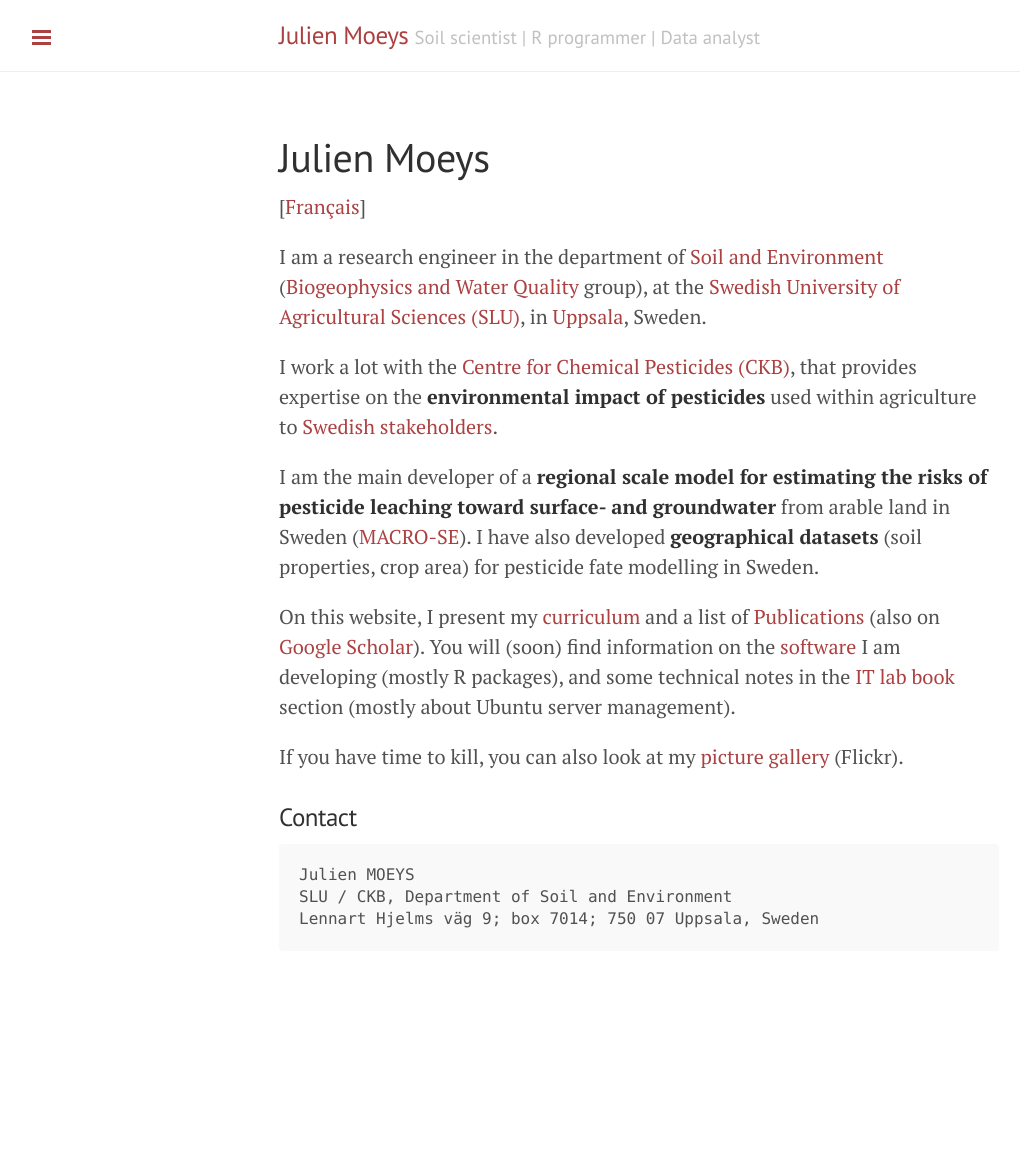
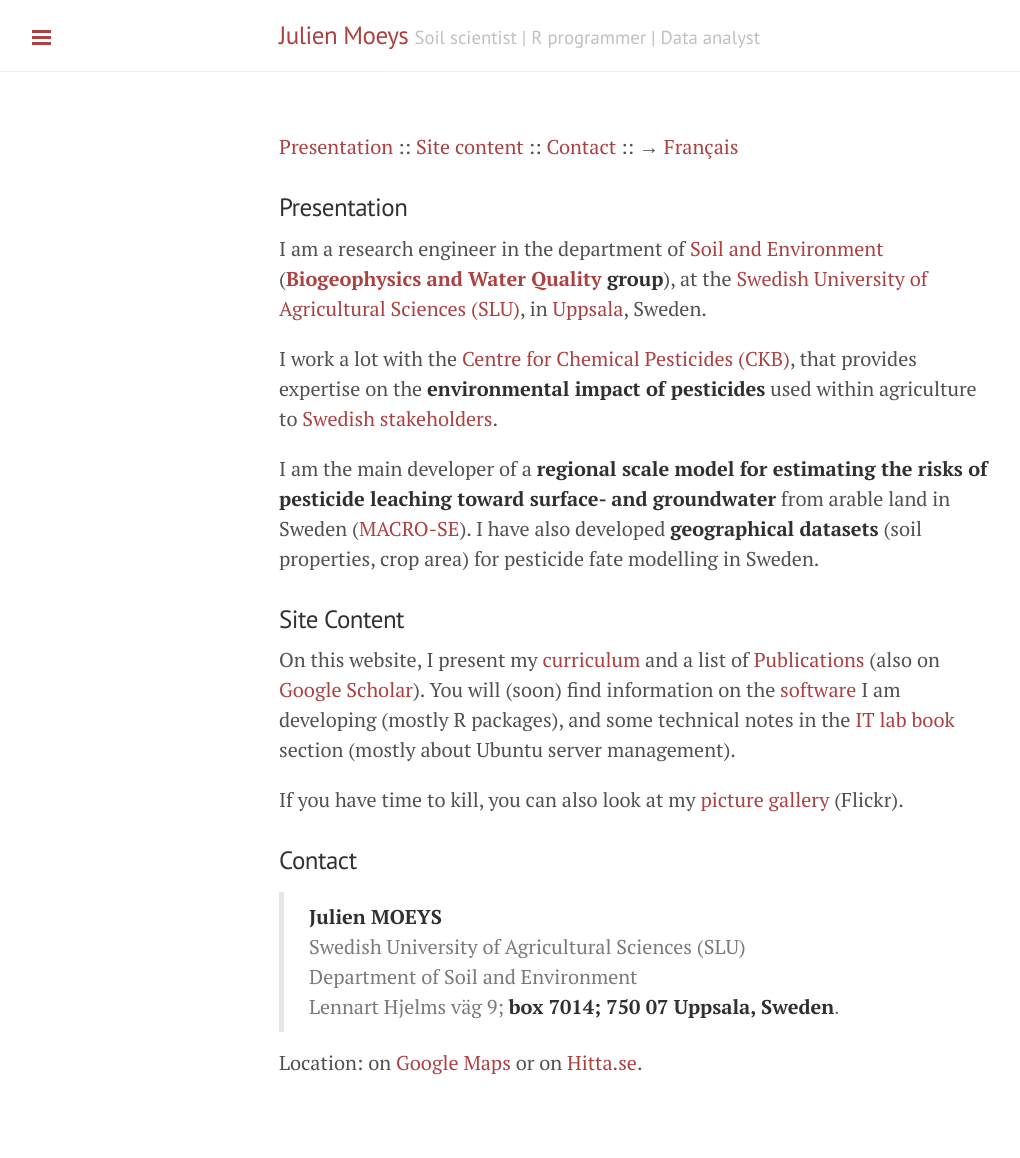
Before and after one commit to julienmoeys/julienmoeys.github.io, a Jekyll site: the page built from index.md, in a window 1280 px wide. Shown: the whole page, without its empty margins (1-1021 px from the left). Built offline with Jekyll 4.4.1, drawn with Linux system fonts in a browser that asks for light colours; Markdown is read by kramdown in place of the engine named in the settings; before the commit the page ends 1031 px from its top, so only the background shows below that.

Commit message:
Edit content

```diff
--- /dev/null
+++ b/_layouts/index_en.html
@@ -0,0 +1,7 @@
+---
+layout: default_en
+---
+
+<div class="page">
+  {{ content }}
+</div>
--- a/index.md
+++ b/index.md
@@ -1,15 +1,18 @@
 ---
-layout    : page_en
+layout    : index_en
 title     : Home
 longtitle : Julien Moeys
 weight    : 1
 ---
 
-&#91;[Français](/fr/)&#93;
+[Presentation](#presentation) :: [Site content](#sitecontent) ::
+[Contact](#contact) :: &rarr; [Français](/fr/)
 
-I am a research engineer in the department of [Soil and
-Environment][SLUSoil] ([Biogeophysics and Water Quality][BGFVV]
-group), at the [Swedish University of Agricultural Sciences
+### Presentation   <a name="presentation"></a>
+
+I am a research engineer in the department
+of [Soil and Environment][SLUSoil] (**[Biogeophysics and Water Quality][BGFVV]
+group**), at the [Swedish University of Agricultural Sciences
 (SLU)][SLU], in [Uppsala][], Sweden.
 
 I work a lot with the [Centre for Chemical Pesticides (CKB)][CKB],
@@ -22,21 +25,30 @@ from arable land in Sweden ([MACRO-SE][]). I have also developed
 **geographical datasets** (soil properties, crop area) for pesticide
 fate modelling in Sweden.
 
+
+
+### Site Content   <a name="sitecontent"></a>
+
 On this website, I present my [curriculum](/en/CV/) and a list of
 [Publications](/en/Publications/) (also on [Google Scholar][jmScholar]).
 You will (soon) find information on the [software](/en/Software/)
-I am developing (mostly R packages), and some technical notes in
-the [IT lab book](/en/ITLabBook/) section (mostly about Ubuntu
-server management).
+I am developing (mostly R packages), and some technical notes in the
+[IT lab book](/en/ITLabBook/) section (mostly about Ubuntu server
+management).
 
 If you have time to kill, you can also look at my [picture
 gallery][jmFlickr] (Flickr).
 
-### Contact
 
-    Julien MOEYS
-    SLU / CKB, Department of Soil and Environment
-    Lennart Hjelms väg 9; box 7014; 750 07 Uppsala, Sweden
+
+### Contact   <a name="contact"></a>
+
+> **Julien MOEYS**
+> Swedish University of Agricultural Sciences (SLU)
+> Department of Soil and Environment
+> Lennart Hjelms väg 9; **box 7014; 750 07 Uppsala, Sweden**.
+
+Location: on [Google Maps][gMapSLU] or on [Hitta.se][hMapSLU].
 
 
 
@@ -50,3 +62,7 @@ gallery][jmFlickr] (Flickr).
 [MACRO-SE]:   http://www.slu.se/sv/centrumbildningar-och-projekt/kompetenscentrum-for-kemiska-bekampningsmedel/verksamhetsomraden/modeller/macro-se/  "MACRO-SE model (@SLU)"
 [jmFlickr]:   https://www.flickr.com/photos/julienmoeys  "Julien Moeys picture gallery (@Flickr)"
 [jmScholar]:  http://scholar.google.com/citations?user=cRNn-IMAAAAJ  "Julien Moeys on Google Scholar"
+[gMapSLU]:    https://goo.gl/maps/Jn13M  "Map of SLU (Google Maps)"
+[hMapSLU]:    http://www.hitta.se/kartan?s=e554f834 "Map of SLU (Hitta.se)"
+
+<!-- Longer links -->
```
Also changed, not shown: TODOLIST.md (+18 -12 lines).
